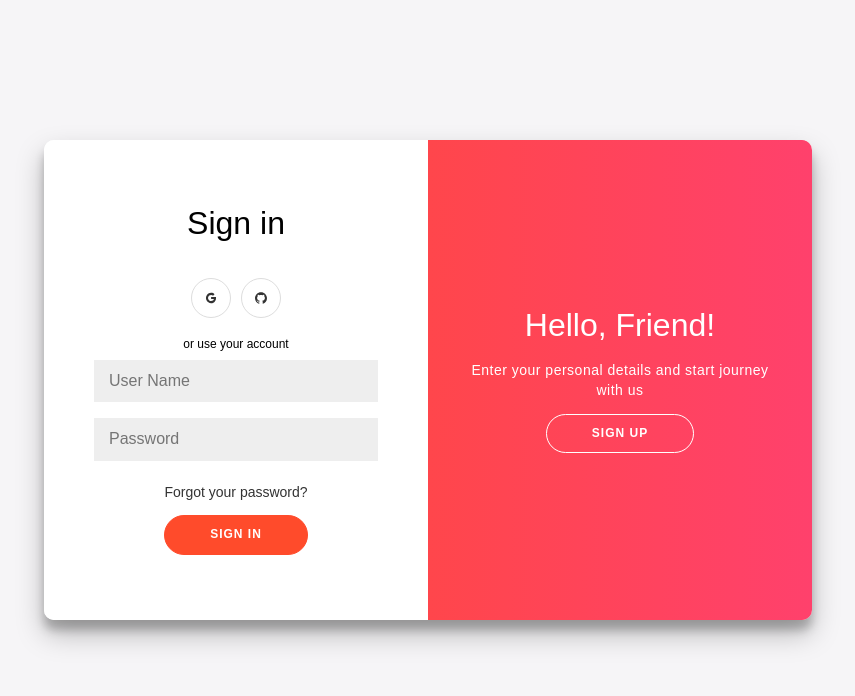
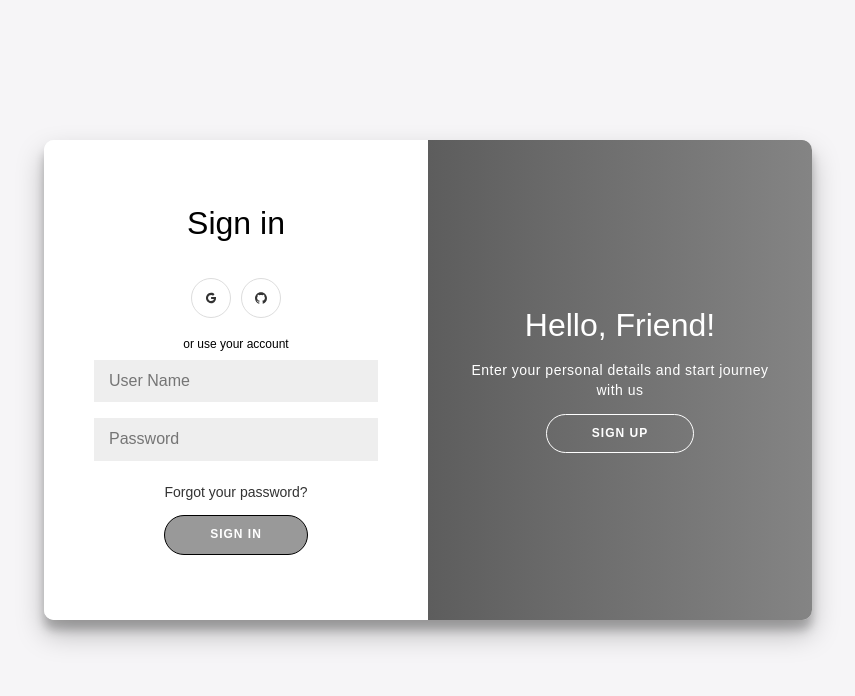
Before and after one commit to Navin3d/Redux-Project-Management, a React (Create React App) app: page /login in a window 1280 px wide. Shown: the top 696 px of the page, without its empty margins (212-1067 px from the left). Built offline with nearby package versions, Linux system fonts and the light colour scheme.

Commit message:
login color change

```diff
--- a/src/index.css
+++ b/src/index.css
@@ -62,8 +62,8 @@ span {
 
 .App button {
     border-radius: 20px;
-    border: 1px solid #ff4b2b;
-    background-color: #ff4b2b;
+    border: 1px solid #000000;
+    background-color: #999;
     color: #ffffff;
     font-size: 12px;
     font-weight: bold;
@@ -179,8 +179,8 @@ span {
 
 .overlay {
     background: #ff416c;
-    background: -webkit-linear-gradient(to right, #ff4b2b, #ff416c);
-    background: linear-gradient(to right, #ff4b2b, #ff416c);
+    background: -webkit-linear-gradient(to right, #848484, #0c0c0c);
+    background: linear-gradient(to right, #363636, #848484);
     background-repeat: no-repeat;
     background-size: cover;
     background-position: 0 0;
```
